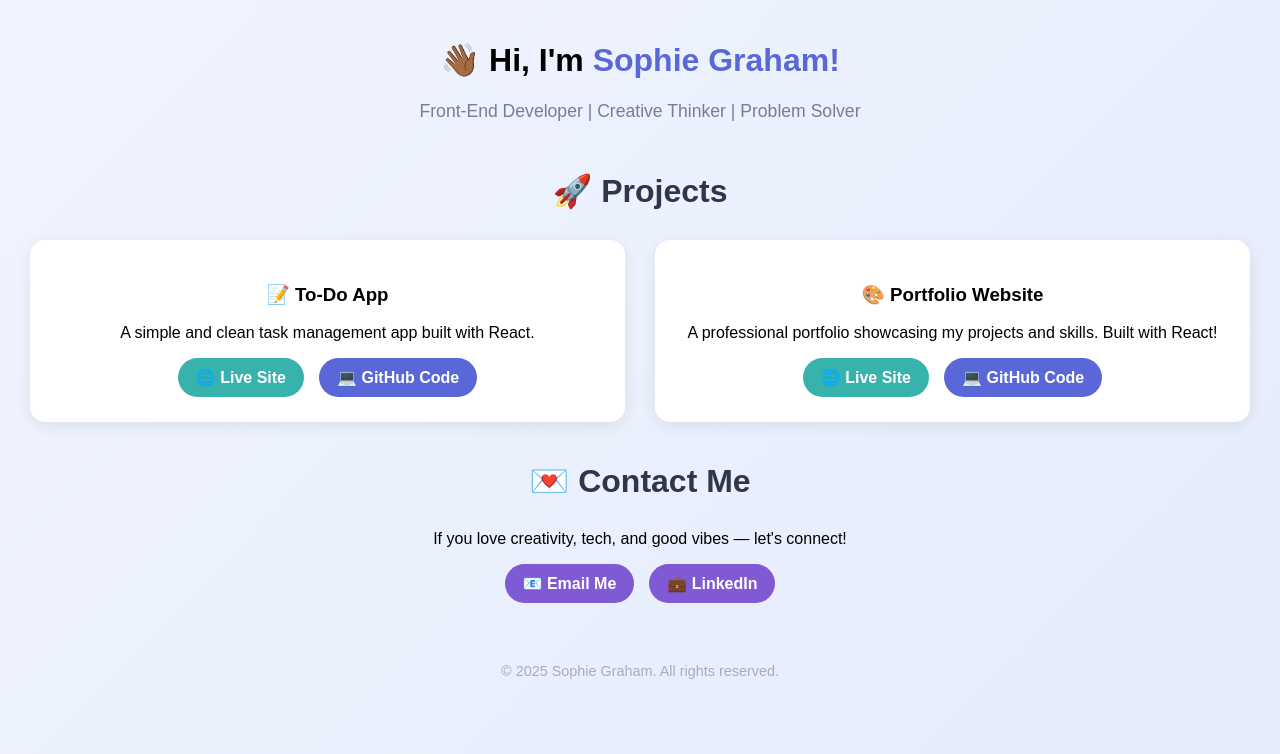
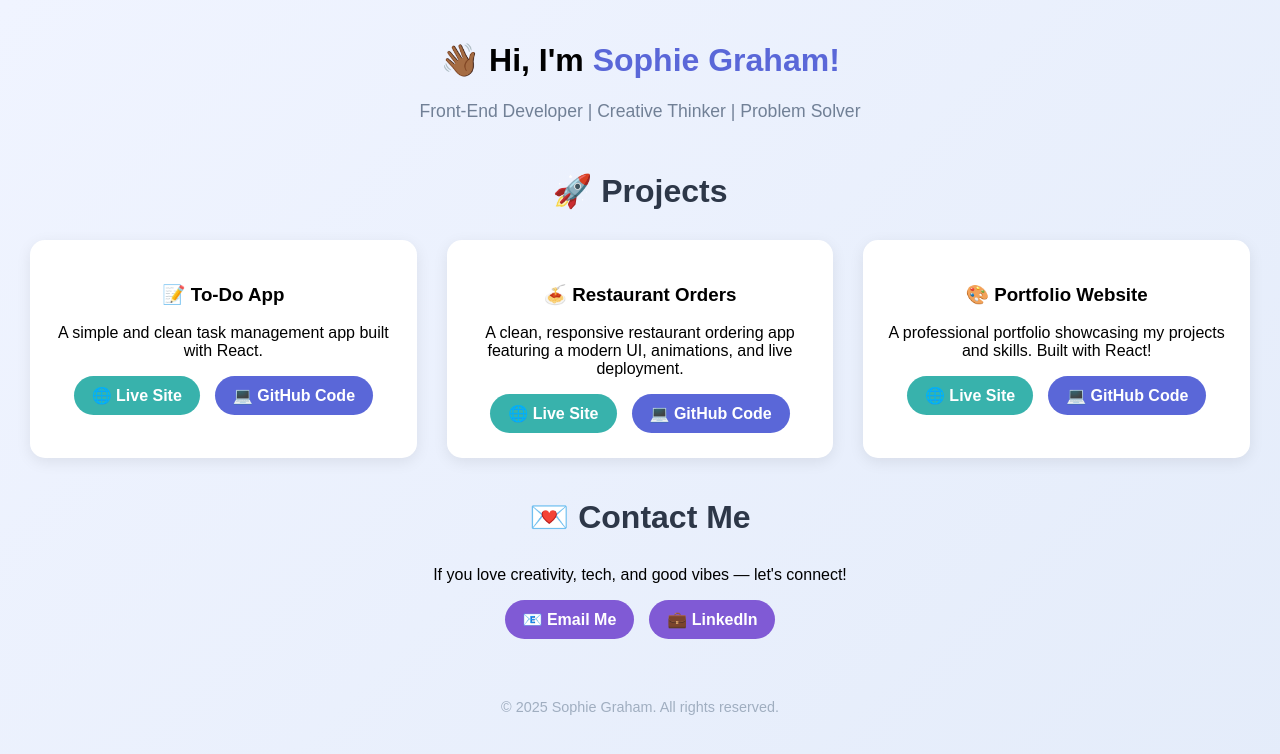
Before and after one commit to sophoniegraham/portfolio-website, a React (Create React App) app: page / in a window 1280 px wide. Shown: the top 754 px of the page. Built offline with nearby package versions, Linux system fonts and the light colour scheme.

Commit message:
Add Restaurant Orders project to portfolio

```diff
--- a/src/App.js
+++ b/src/App.js
@@ -21,6 +21,16 @@ function App() {
               <a href="https://github.com/sophoniegraham/todo-app" target="_blank" rel="noopener noreferrer" className="btn code">💻 GitHub Code</a>
             </div>
           </div>
+
+          {/* Restaurant Orders */}
+  <div className="project-card">
+    <h3>🍝 Restaurant Orders</h3>
+    <p>A clean, responsive restaurant ordering app featuring a modern UI, animations, and live deployment.</p>
+    <div className="buttons">
+      <a href="https://sophie-restaurantorder.netlify.app" target="_blank" rel="noopener noreferrer" className="btn live">🌐 Live Site</a>
+      <a href="https://github.com/sophoniegraham/restaurant-orders" target="_blank" rel="noopener noreferrer" className="btn code">💻 GitHub Code</a>
+    </div>
+  </div>
 
           {/* Portfolio Website */}
           <div className="project-card">
```
